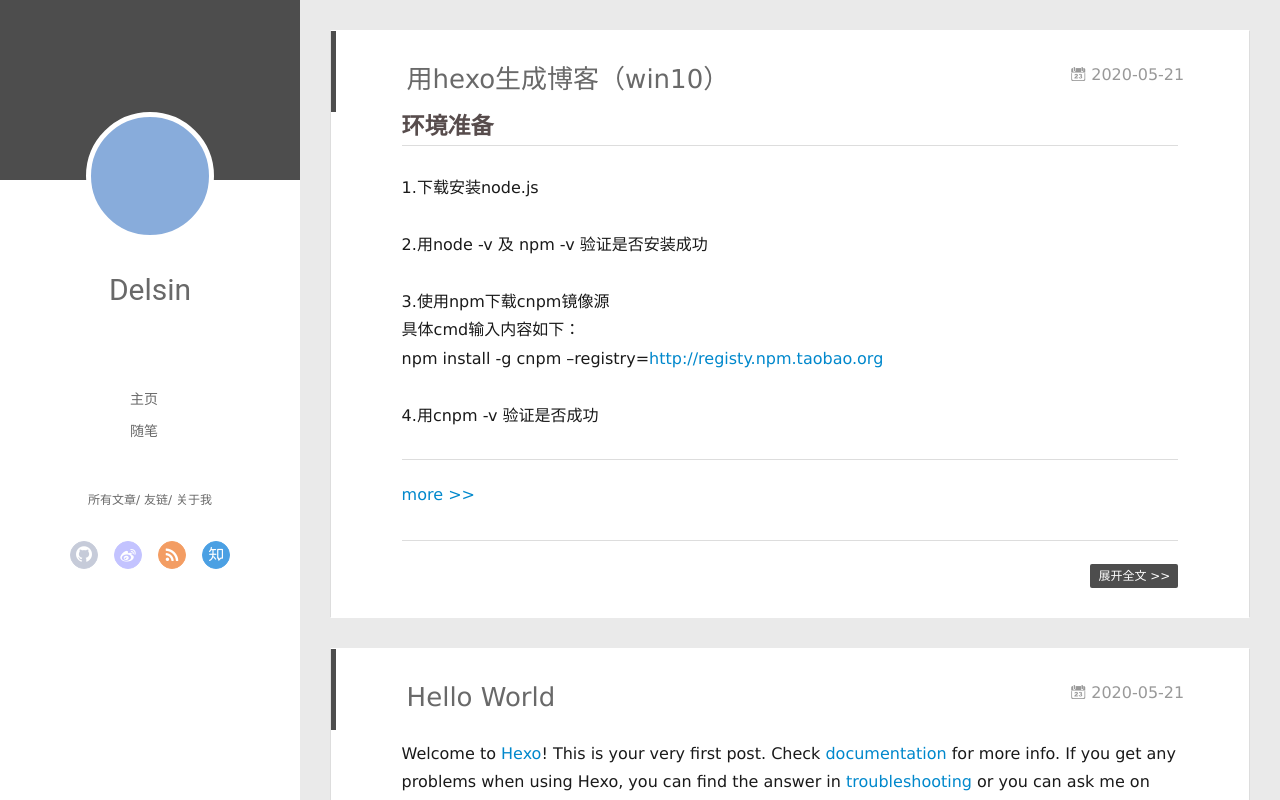
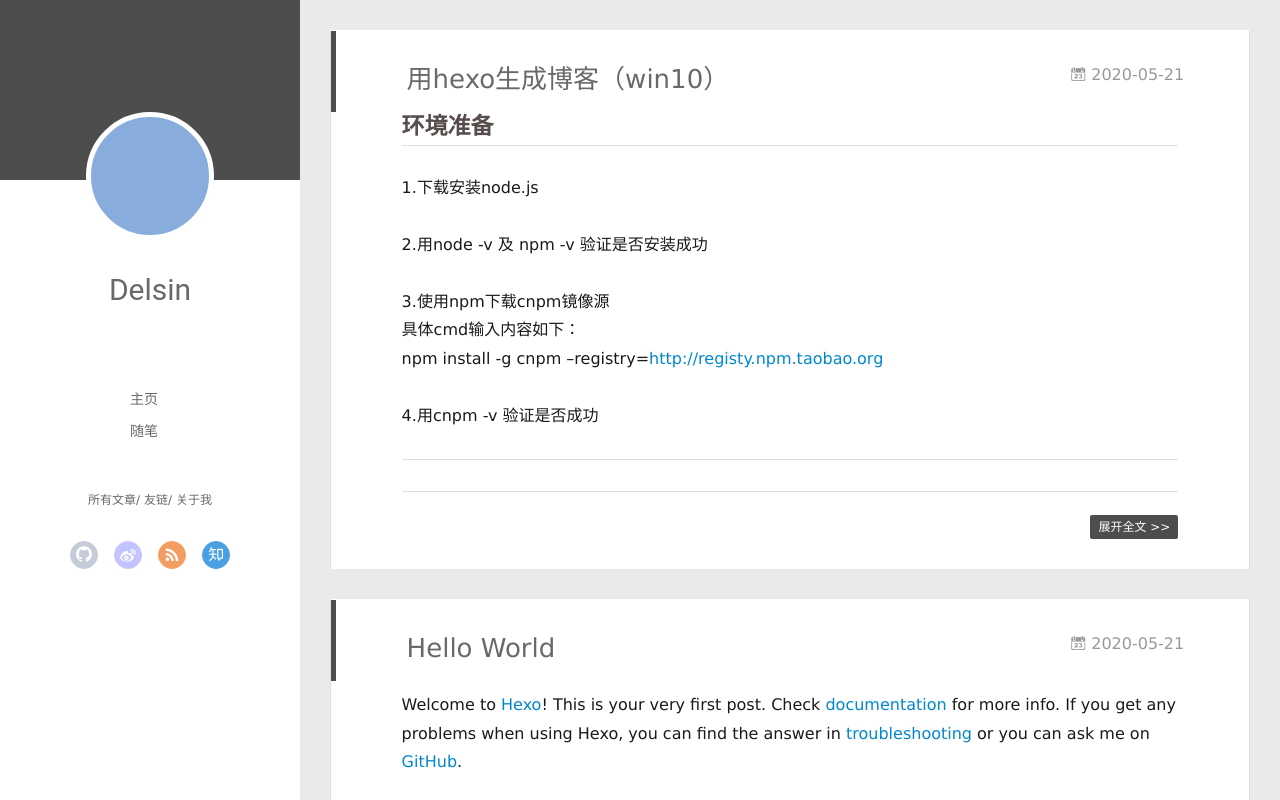
Before and after one commit to delsin97/delsin97.github.io, a plain HTML site: page index.html in a window 1280 px wide. Drawn offline with Linux system fonts and the light colour scheme; no server answers.

Commit message:
Site updated: 2020-05-22 21:40:39

```diff
--- a/index.html
+++ b/index.html
@@ -177,8 +177,6 @@
 <p>3.使用npm下载cnpm镜像源<br>    具体cmd输入内容如下：<br>    npm install -g cnpm –registry=<a href="http://registy.npm.taobao.org" target="_blank" rel="noopener">http://registy.npm.taobao.org</a></p>
 <p>4.用cnpm -v 验证是否成功</p>
 <hr>
-
-          <a class="article-more-a" href="/2020/05/21/%E7%94%A8hexo%E7%94%9F%E6%88%90%E5%8D%9A%E5%AE%A2%EF%BC%88win10%EF%BC%89/#more">more >></a>
 
 
 
```
